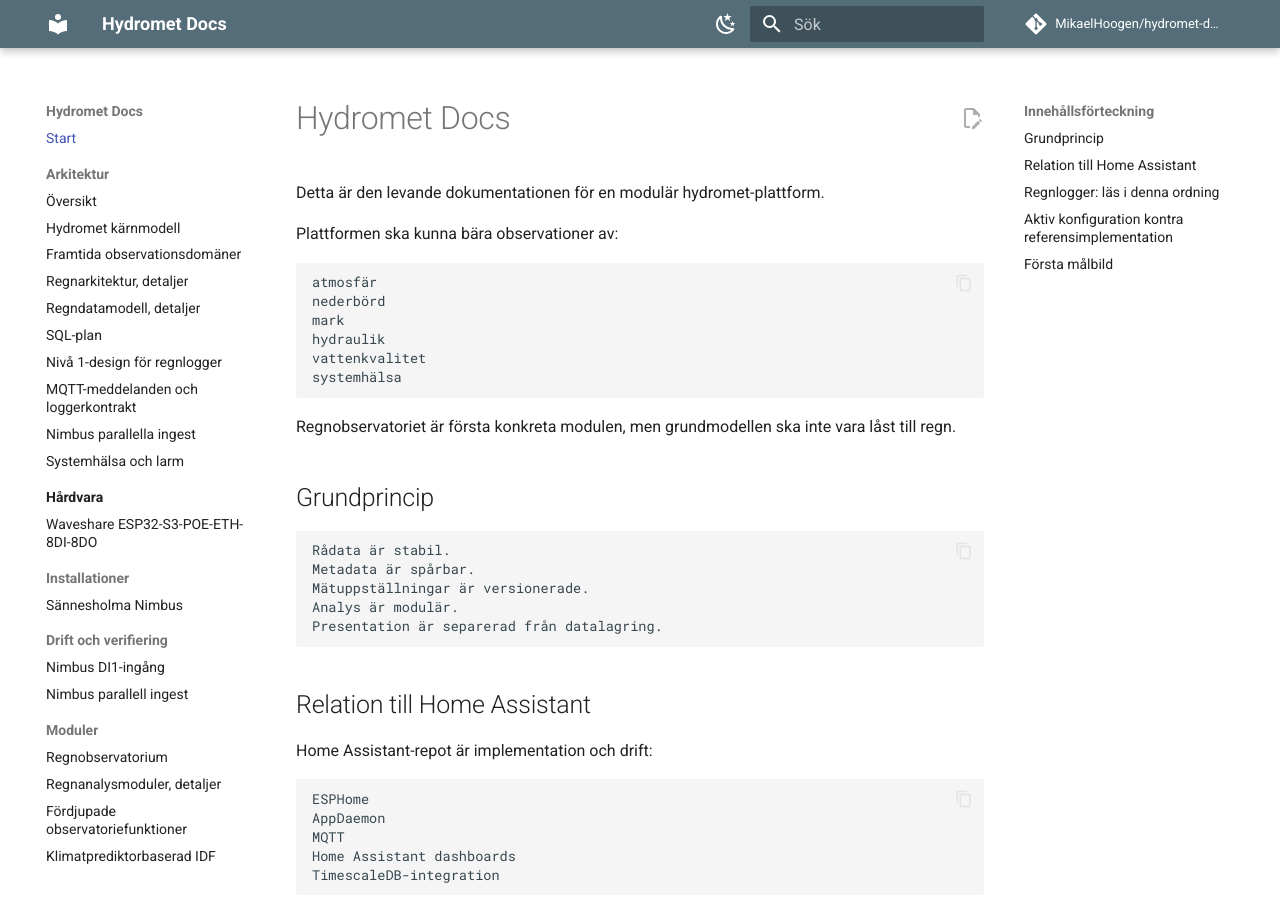
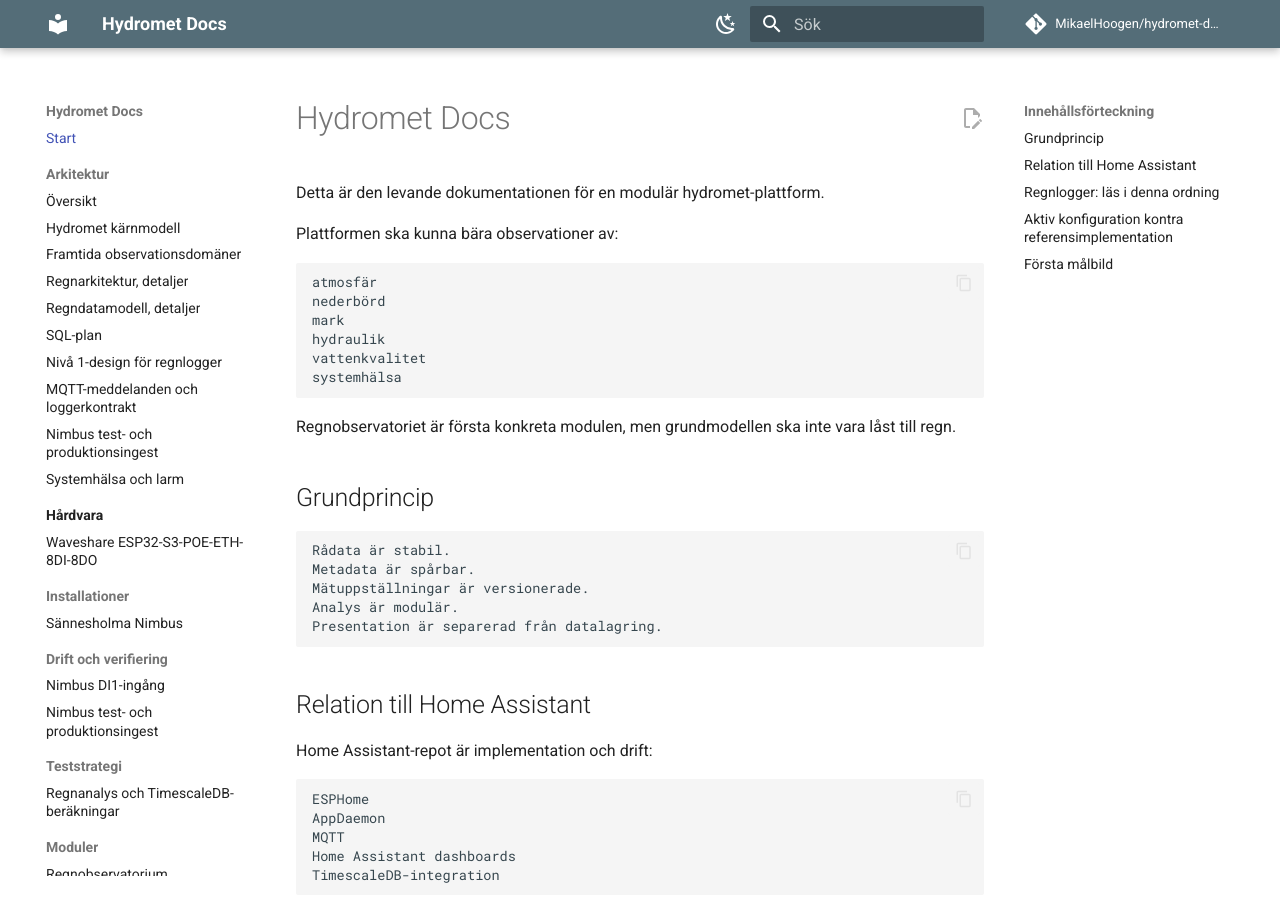
Before and after one commit to MikaelHoogen/hydromet-docs, an MkDocs documentation site: the page built from docs/index.md, in a window 1280 px wide and 900 px high. Built offline with MkDocs 1.6.1 and Material for MkDocs 9.7.7, drawn with Linux system fonts in a browser that asks for light colours; comment, search, counter and statistics services are not loaded.

Commit message:
Lägg till teststrategi och ADR-0012 i navigationen

```diff
--- a/mkdocs.yml
+++ b/mkdocs.yml
@@ -71,7 +71,7 @@ nav:
       - SQL-plan: architecture/sql-plan.md
       - Nivå 1-design för regnlogger: architecture/level-1-logger-design.md
       - MQTT-meddelanden och loggerkontrakt: architecture/mqtt-message-contract.md
-      - Nimbus parallella ingest: architecture/nimbus-parallel-ingest.md
+      - Nimbus test- och produktionsingest: architecture/nimbus-parallel-ingest.md
       - Systemhälsa och larm: architecture/system-health.md
   - Hårdvara:
       - Förteckning: hardware/index.md
@@ -80,7 +80,9 @@ nav:
       - Sännesholma Nimbus: installations/sannesholma-nimbus.md
   - Drift och verifiering:
       - Nimbus DI1-ingång: runbooks/nimbus-di1-verification.md
-      - Nimbus parallell ingest: runbooks/nimbus-parallel-ingest.md
+      - Nimbus test- och produktionsingest: runbooks/nimbus-parallel-ingest.md
+  - Teststrategi:
+      - Regnanalys och TimescaleDB-beräkningar: testing/rain-analysis-test-strategy.md
   - Moduler:
       - Regnobservatorium: modules/rain-observatory.md
       - Regnanalysmoduler, detaljer: modules/rain-analysis-modules.md
@@ -106,4 +108,5 @@ nav:
       - ADR-0008 Hydromet core byggs före regnmodul: adr/adr-0008-hydromet-core-before-rain-module.md
       - ADR-0009 Separera loggertest från analys- och beräkningstest: adr/adr-0009-separate-logger-test-from-analysis-test.md
       - ADR-0010 Regnloggernivåer och mätintegritet: adr/adr-0010-rain-logger-reliability-levels.md
-      - ADR-0011 Nimbus parallella test- och produktionsingest: adr/adr-0011-nimbus-parallel-test-production-ingest.md
+      - ADR-0011 Nimbus gemensamma test- och produktionsingest: adr/adr-0011-nimbus-parallel-test-production-ingest.md
+      - ADR-0012 Nimbus envägsväxling och reproducerbara analystest: adr/adr-0012-one-way-nimbus-cutover-and-reproducible-analysis-tests.md
```
